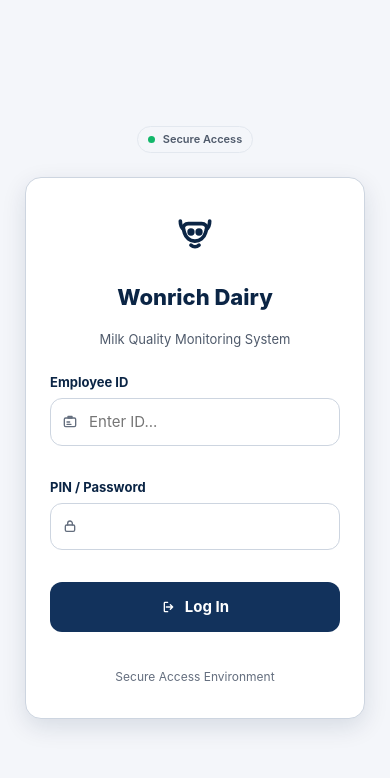
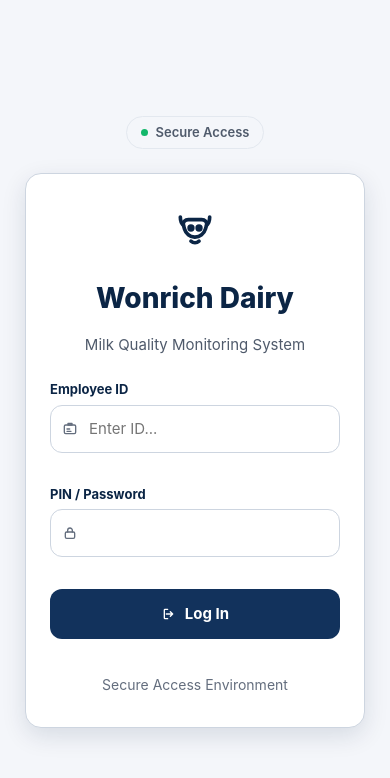
Before and after one commit to wonrich-dairy/frontend, a React (Vite) app: page /qco/audit in a window 390 px wide. Shown: the top 778 px of the page. Built offline with nearby package versions, Linux system fonts and the light colour scheme; no server answers.

Commit message:
feat: add wide prop to QcoAppShell and adjust layout for improved responsiveness style: update font sizes for signin elements and standalone pill for better readability

```diff
--- a/src/App.tsx
+++ b/src/App.tsx
@@ -150,6 +150,7 @@ function Screens() {
         current={screen.qcoTab}
         title={screen.title}
         onBack={screen.title ? () => back(screen.parent ?? "/qco") : undefined}
+        wide={screen.wide}
       >
         {allowed ? screen.element : <NotPermitted role={role} />}
       </QcoAppShell>
@@ -543,6 +544,7 @@ function resolve(path: string, query: URLSearchParams, navigate: (to: string) =>
       isQco: true,
       title: "User Profile",
       parent: "/qco",
+      wide: false,
       needs: "viewQcoDashboard",
       element: <UserProfileScreen showIntake={false} />,
     };
--- a/src/components/qco/QcoAppShell.tsx
+++ b/src/components/qco/QcoAppShell.tsx
@@ -24,12 +24,14 @@ export function QcoAppShell({
   current,
   title,
   onBack,
+  wide = true,
 }: {
   children: ReactNode;
   // Optional: a screen such as the profile belongs to no tab.
   current?: QcoTab;
   title?: string;
   onBack?: () => void;
+  wide?: boolean;
 }) {
   const { navigate, path, query } = useNavigation();
   const showTabs = tabs.length > 1;
@@ -70,8 +72,9 @@ export function QcoAppShell({
         </header>
       )}
 
-      {/* The dashboard is also used at a desk, so it always takes the width. */}
-      <main className="shell__body shell__body--wide">{children}</main>
+      {/* The dashboard and batch screens are also used at a desk, so they take the width; the
+          profile keeps the readable column it has in every other module. */}
+      <main className={`shell__body${wide ? " shell__body--wide" : ""}`}>{children}</main>
 
       {/* A bar with a single tab would only link to the page already open. */}
       {showTabs ? (
--- a/src/styles/app.css
+++ b/src/styles/app.css
@@ -668,7 +668,7 @@
 
 .signin__title {
   margin: 0;
-  font-size: 22px;
+  font-size: 28px;
   font-weight: 800;
   color: var(--navy-900);
   text-align: center;
@@ -677,7 +677,7 @@
 .signin__subtitle {
   margin: 0 0 var(--space-2);
   color: var(--ink-muted);
-  font-size: 13px;
+  font-size: 15px;
   text-align: center;
 }
 
@@ -1356,6 +1356,8 @@
 
 .pill--standalone {
   justify-self: center;
+  padding: 6px 14px;
+  font-size: 13px;
 }
 
 .signinpage .signin {
--- a/src/styles/screens.css
+++ b/src/styles/screens.css
@@ -1185,7 +1185,7 @@
 .signin__foot {
   margin: var(--space-5) 0 0;
   color: var(--ink-faint);
-  font-size: 12px;
+  font-size: 14px;
   text-align: center;
 }
 
```
